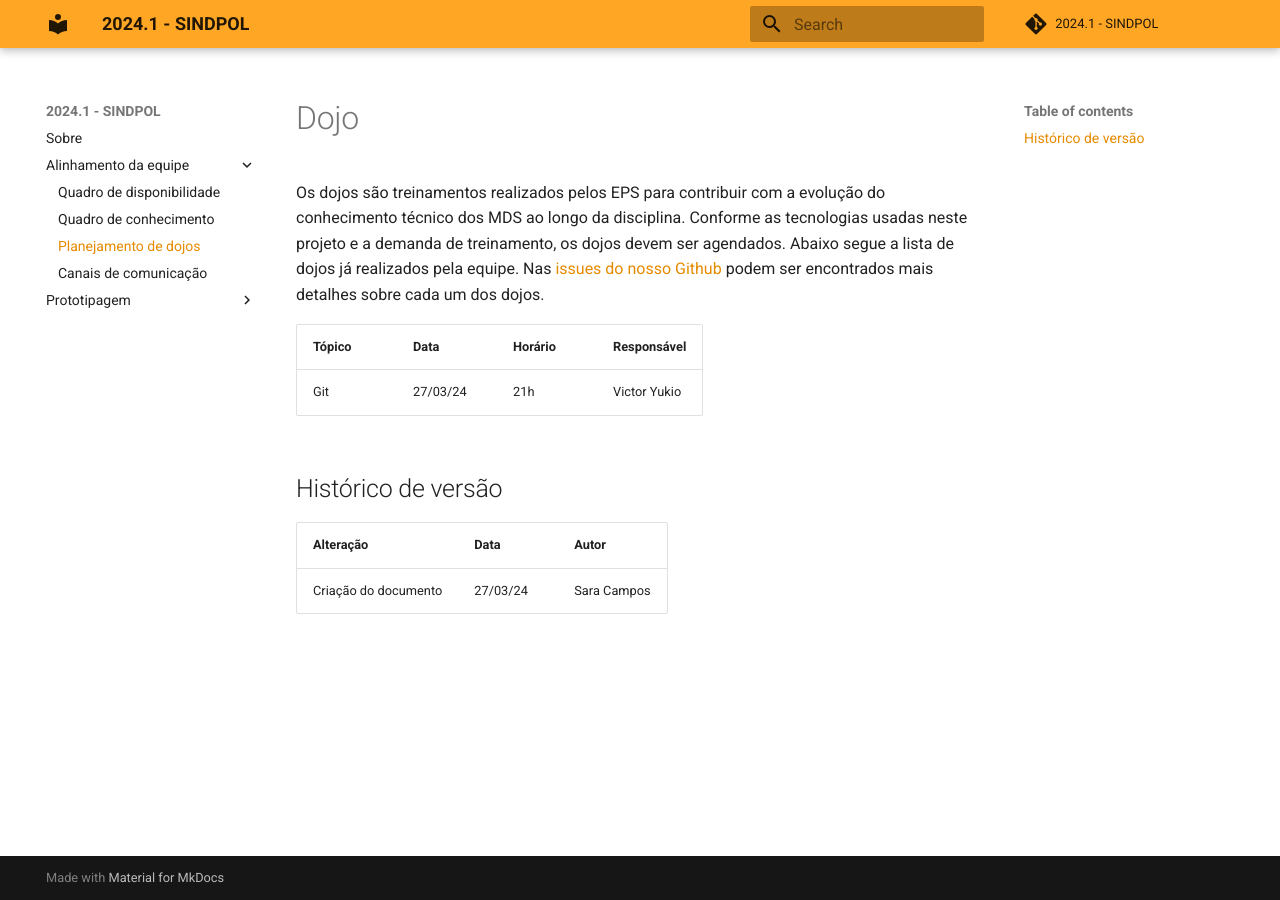
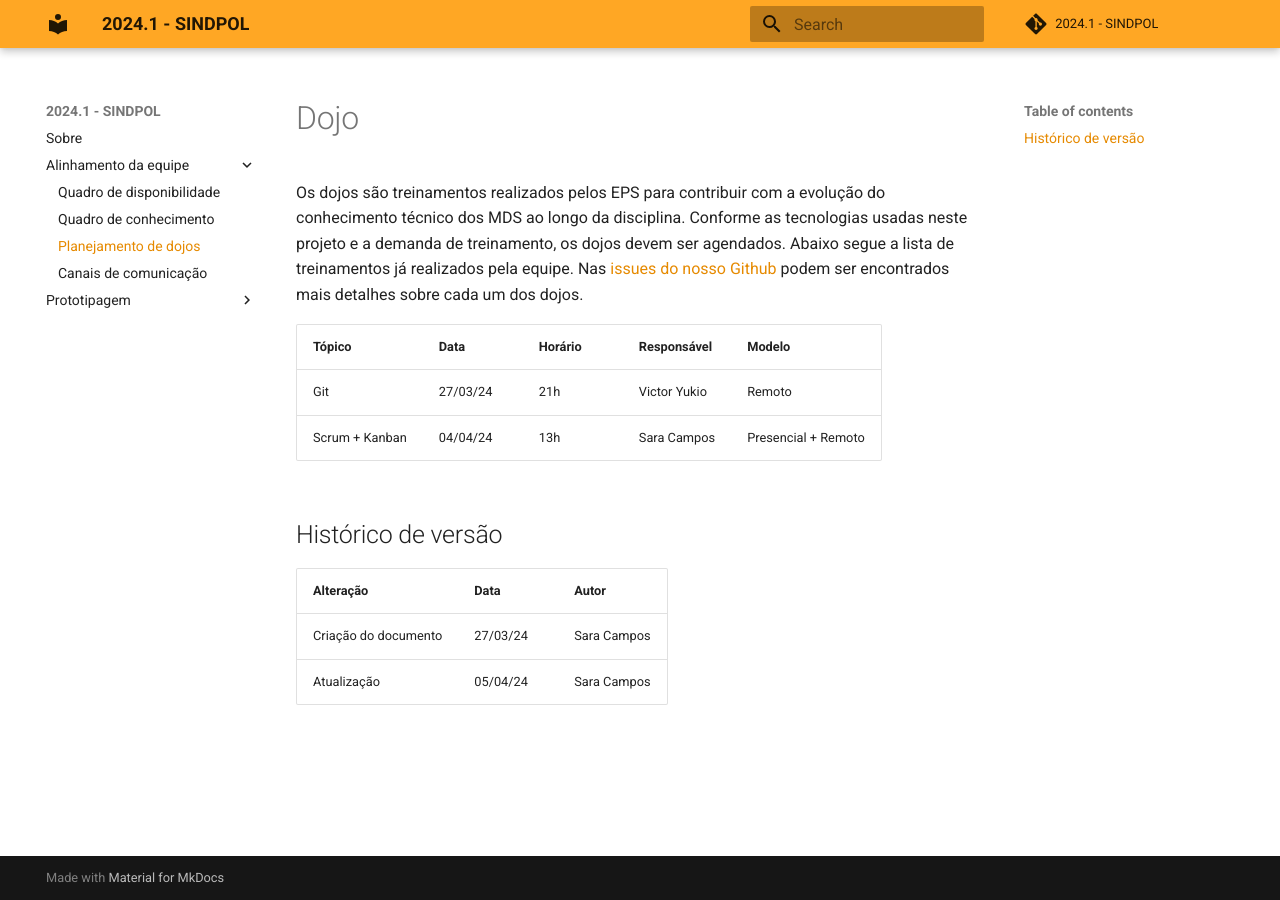
Before and after one commit to fga-eps-mds/2024.1-SINDPOL-DOC, an MkDocs documentation site: the page built from docs/alinhamento/dojos.md, in a window 1280 px wide. Built offline with MkDocs 1.6.1 and Material for MkDocs 9.7.7, drawn with Linux system fonts in a browser that asks for light colours; comment, search, counter and statistics services are not loaded.

Commit message:
Adiciona dojo realizado

```diff
--- a/docs/alinhamento/dojos.md
+++ b/docs/alinhamento/dojos.md
@@ -1,10 +1,11 @@
 # Dojo
 
-Os dojos são treinamentos realizados pelos EPS para contribuir com a evolução do conhecimento técnico dos MDS ao longo da disciplina. Conforme as tecnologias usadas neste projeto e a demanda de treinamento, os dojos devem ser agendados. Abaixo segue a lista de dojos já realizados pela equipe. Nas [issues do nosso Github](https://github.com/fga-eps-mds/2024.1-SINDPOL-DOC/issues) podem ser encontrados mais detalhes sobre cada um dos dojos.
+Os dojos são treinamentos realizados pelos EPS para contribuir com a evolução do conhecimento técnico dos MDS ao longo da disciplina. Conforme as tecnologias usadas neste projeto e a demanda de treinamento, os dojos devem ser agendados. Abaixo segue a lista de treinamentos já realizados pela equipe. Nas [issues do nosso Github](https://github.com/fga-eps-mds/2024.1-SINDPOL-DOC/issues) podem ser encontrados mais detalhes sobre cada um dos dojos.
 
-| Tópico | Data | Horário | Responsável |
-| - | - | - | - |
-| Git | 27/03/24 | 21h | Victor Yukio |
+| Tópico | Data | Horário | Responsável | Modelo |
+| - | - | - | - | - |
+| Git | 27/03/24 | 21h | Victor Yukio | Remoto |
+| Scrum + Kanban | 04/04/24 | 13h | Sara Campos | Presencial + Remoto |
 
 
 ## Histórico de versão
@@ -12,3 +13,4 @@ Os dojos são treinamentos realizados pelos EPS para contribuir com a evolução
 | Alteração | Data | Autor |
 | - | - | - |
 | Criação do documento | 27/03/24 | Sara Campos |
+| Atualização | 05/04/24 | Sara Campos |
```
